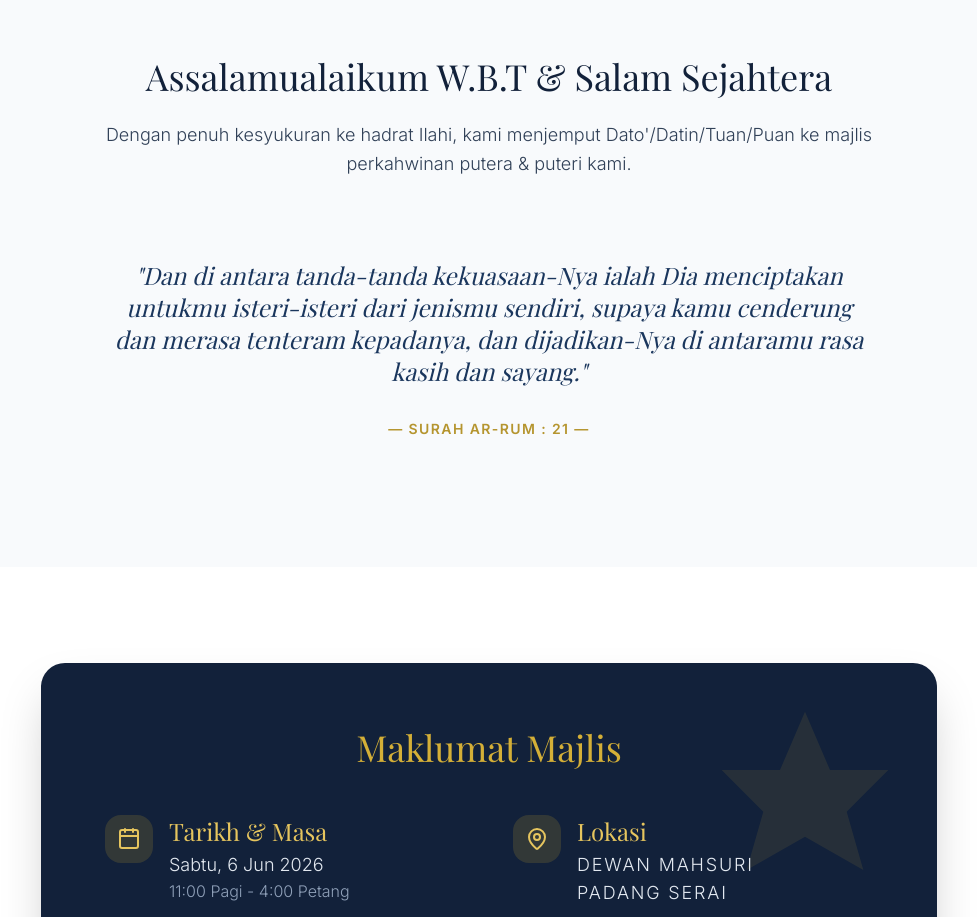
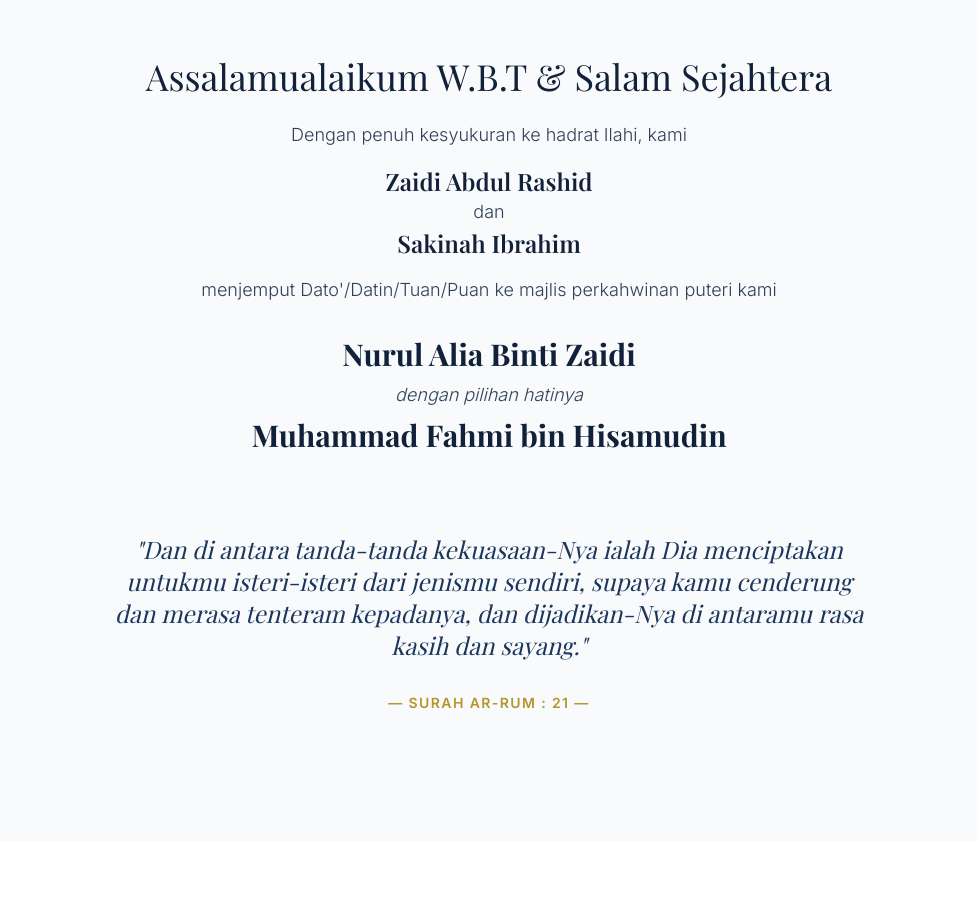
Before and after one commit to fahmimafi95/WeddingCard, a Next.js app: page / in a window 1280 px wide. Shown: the part 840-1757 px from the top of the page, without its empty margins (151-1128 px from the left). Built offline with nearby package versions, Linux system fonts and the light colour scheme; no server answers; a web font is replaced by a local one.

Commit message:
Update formal invitation text with specific names and styling

```diff
--- a/src/components/InvitationText.tsx
+++ b/src/components/InvitationText.tsx
@@ -16,9 +16,16 @@ export function InvitationText() {
           <h2 className="font-serif text-3xl md:text-4xl text-royal-dark">
             Assalamualaikum W.B.T & Salam Sejahtera
           </h2>
-          <p className="text-lg text-slate-700 leading-relaxed font-light">
-            Dengan penuh kesyukuran ke hadrat Ilahi, kami menjemput Dato'/Datin/Tuan/Puan ke majlis perkahwinan putera & puteri kami.
-          </p>
+          <div className="text-lg text-slate-700 leading-relaxed font-light">
+            Dengan penuh kesyukuran ke hadrat Ilahi, kami <br />
+            <span className="text-xl md:text-2xl font-serif text-royal-dark font-semibold block mt-4">Zaidi Abdul Rashid</span>
+            dan
+            <span className="text-xl md:text-2xl font-serif text-royal-dark font-semibold block mb-4">Sakinah Ibrahim</span>
+            menjemput Dato&apos;/Datin/Tuan/Puan ke majlis perkahwinan puteri kami <br />
+            <span className="text-2xl md:text-3xl font-serif text-royal-dark font-bold block mt-8 mb-2">Nurul Alia Binti Zaidi</span>
+            <span className="italic">dengan pilihan hatinya</span> <br />
+            <span className="text-2xl md:text-3xl font-serif text-royal-dark font-bold block mt-2">Muhammad Fahmi bin Hisamudin</span>
+          </div>
         </div>
 
         <div className="py-8">
```
